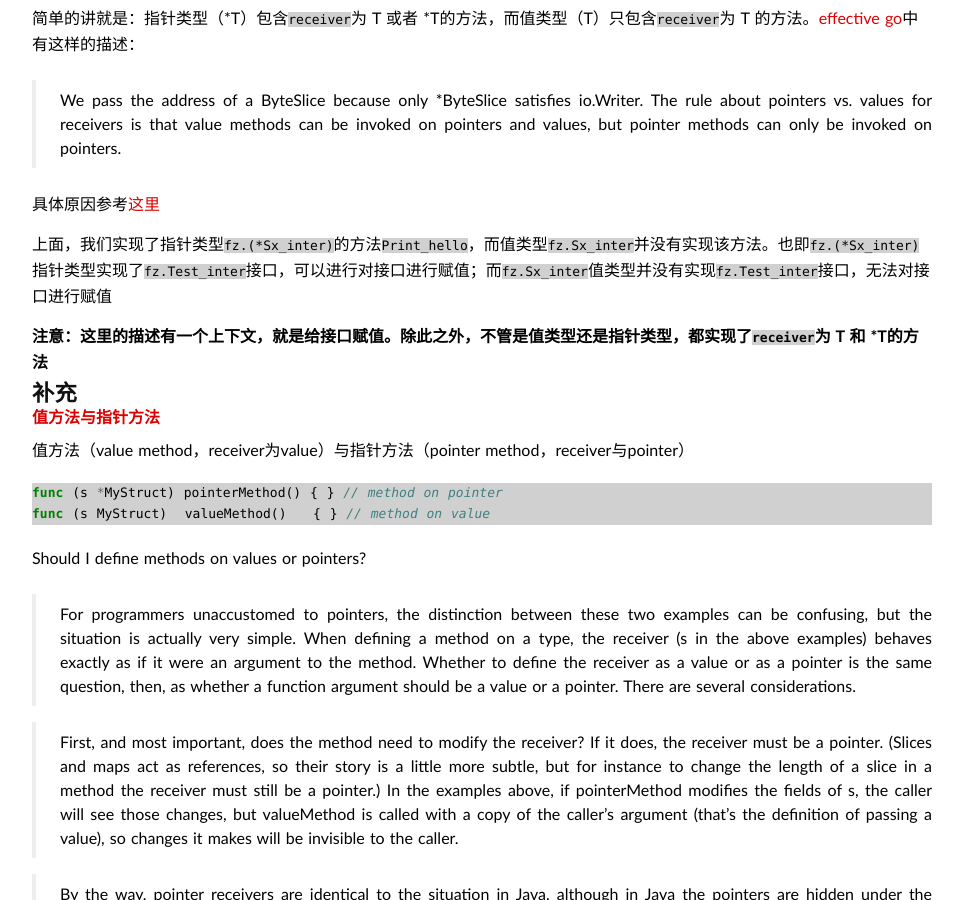
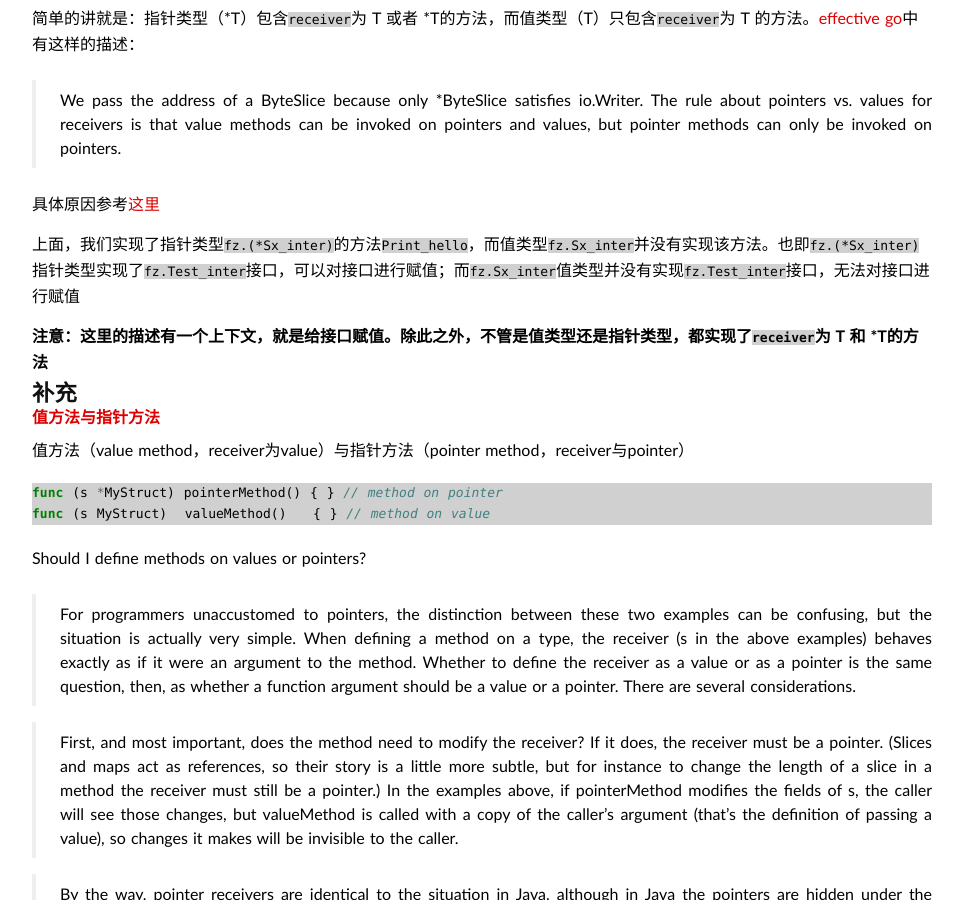
Before and after one commit to duyanghao/duyanghao.github.io, a Jekyll site: the page built from _posts/2016-10-31-go-class_interface.md, in a window 1280 px wide and 900 px high, scrolled down 4948 px. Shown: the whole window, without its empty margins (158-1121 px from the left). Built offline with Jekyll 4.4.1, drawn with Linux system fonts in a browser that asks for light colours; some web fonts are replaced; comment, search, counter and statistics services are not loaded.

Commit message:
Update 2016-10-31-go-class_interface.md
Signed-off-by: duyanghao <1294057873@qq.com>

```diff
--- a/_posts/2016-10-31-go-class_interface.md
+++ b/_posts/2016-10-31-go-class_interface.md
@@ -266,7 +266,7 @@
 
 具体原因参考[这里](https://golang.org/doc/faq#different_method_sets)
 
-上面，我们实现了指针类型`fz.(*Sx_inter)`的方法`Print_hello`，而值类型`fz.Sx_inter`并没有实现该方法。也即`fz.(*Sx_inter)`指针类型实现了`fz.Test_inter`接口，可以进行对接口进行赋值；而`fz.Sx_inter`值类型并没有实现`fz.Test_inter`接口，无法对接口进行赋值
+上面，我们实现了指针类型`fz.(*Sx_inter)`的方法`Print_hello`，而值类型`fz.Sx_inter`并没有实现该方法。也即`fz.(*Sx_inter)`指针类型实现了`fz.Test_inter`接口，可以对接口进行赋值；而`fz.Sx_inter`值类型并没有实现`fz.Test_inter`接口，无法对接口进行赋值
 
 **注意：这里的描述有一个上下文，就是给接口赋值。除此之外，不管是值类型还是指针类型，都实现了`receiver`为 T 和 *T的方法**
 
@@ -297,15 +297,15 @@
 
 那么什么时候用值方法，什么时候用指针方法呢？主要考虑以下一些因素：
 
-* 如果方法要修改`receiver`，那么必须是指针方法
+* **如果方法要修改`receiver`，那么必须是指针方法**
 
-* 指针方法是常用的，而值方法是不常用的
+* **指针方法是常用的，而值方法是不常用的**
 
-* 考虑到效率，指针方法更好（传递 值类型vs指针类型）
+* **考虑到效率，指针方法更好（传递 值类型vs指针类型）**
 
-* 一致性，要么全部都是指针方法，要么全部都是值方法
+* **一致性，要么全部都是指针方法，要么全部都是值方法**
 
-* 对于一些基本类型、切片、或者小的结构体，使用value receiver效率会更高一些
+* **对于一些基本类型、切片、或者小的结构体，使用value receiver效率会更高一些**
 
 总结：除非必须使用指针方法，一般情况下使用值方法效率更高，也更清晰
 
```
